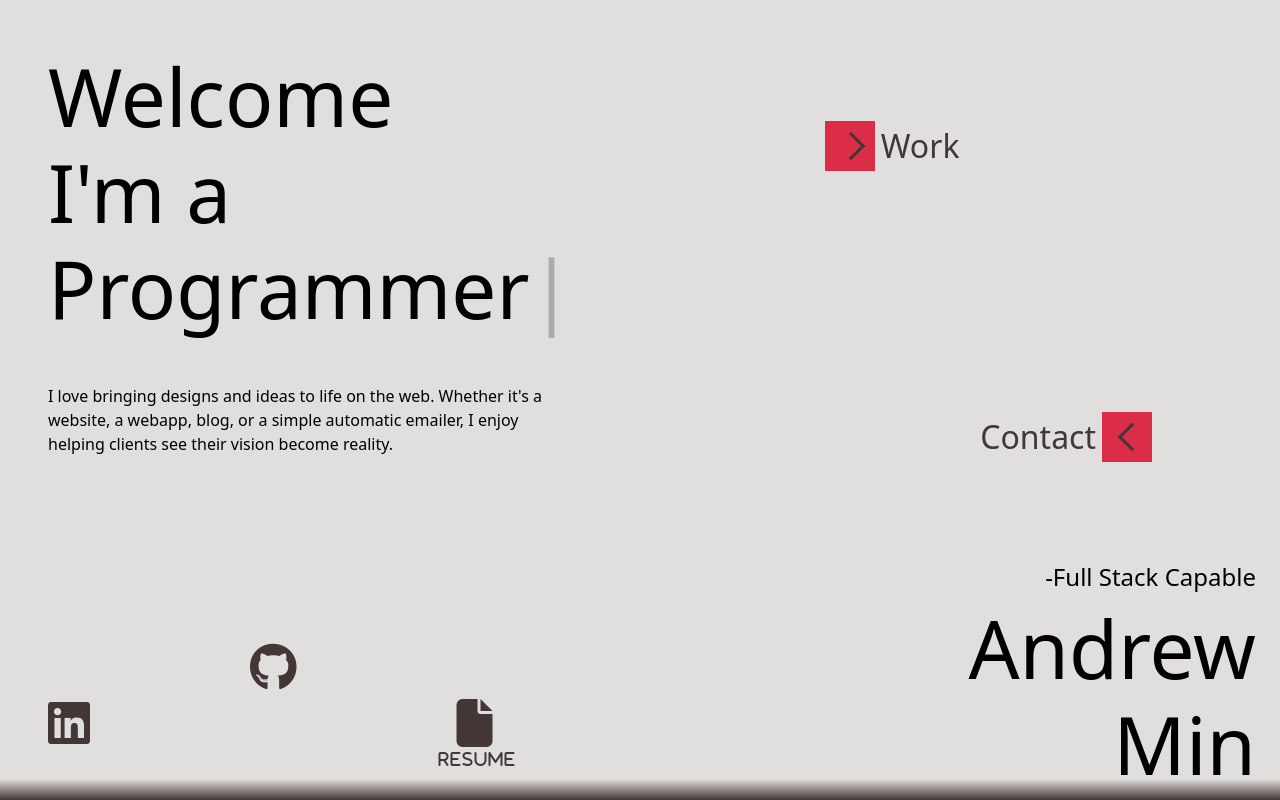
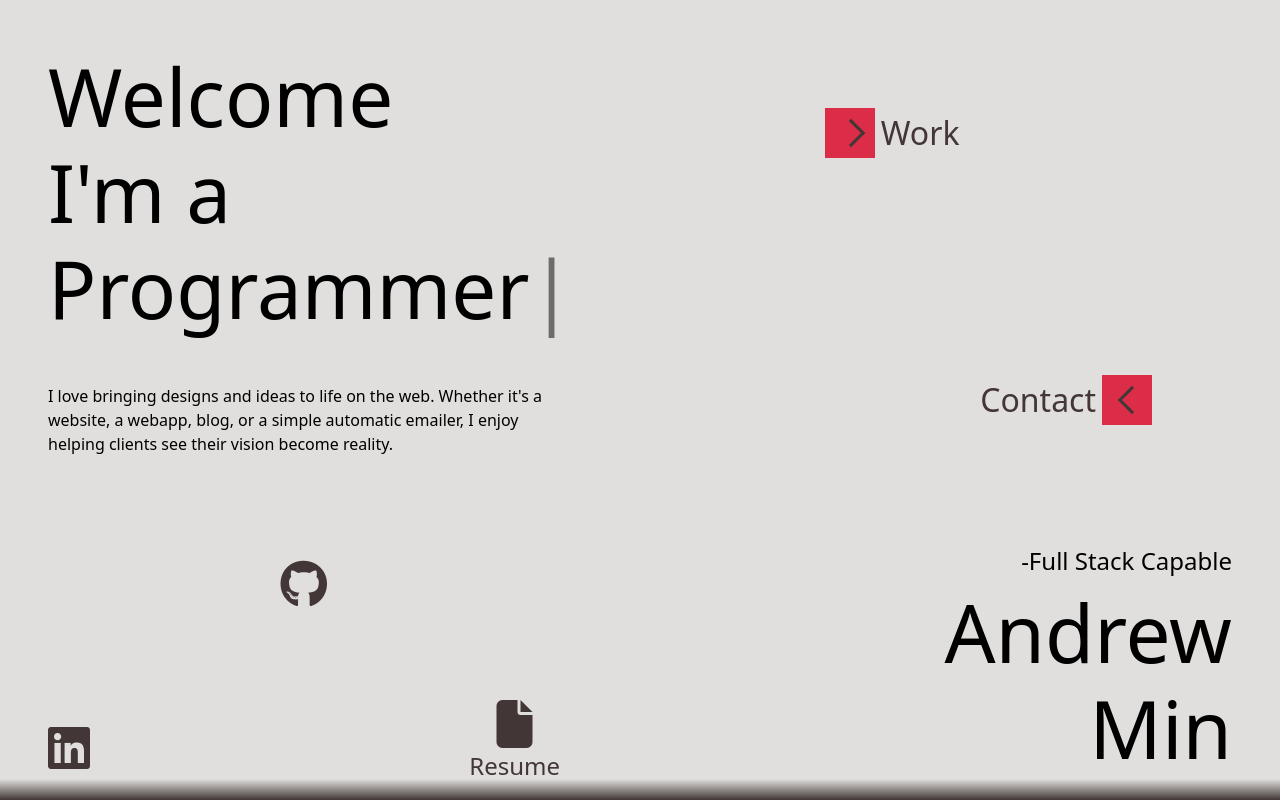
Before and after one commit to andrewymin/portfolio, a React (Vite) app: page / in a window 1280 px wide. Shown: the top 800 px of the page. Built offline with nearby package versions, Linux system fonts and the light colour scheme.

Commit message:
Set intro animation

```diff
--- a/src/components/Home.jsx
+++ b/src/components/Home.jsx
@@ -20,7 +20,7 @@ function Home(props) {
         gsap.fromTo(
           '.title',
           {opacity: 0, x: 100},
-          {duration: 1, opacity: 1, x: 0},
+          {duration: 1, opacity: 1, x: 0, delay: 1.3},
         )
       }, app);
 
--- a/src/components/Nav.jsx
+++ b/src/components/Nav.jsx
@@ -13,12 +13,12 @@ function Nav(props) {
         gsap.fromTo(
           '.link1',
           {opacity: 0, x: -100},
-          {duration: 1, opacity: 1, x: 0, delay: 1},
+          {duration: 1, opacity: 1, x: 0, delay: 2.5},
         );
         gsap.fromTo(
           '.link2',
           {opacity: 0, x: 100},
-          {duration: 1.75, opacity: 1, x: 0, delay: 1.8},
+          {duration: 1.75, opacity: 1, x: 0, delay: 3.3},
           );
       }, app);
 
--- a/src/components/Social.jsx
+++ b/src/components/Social.jsx
@@ -3,15 +3,23 @@ import gsap from 'gsap';
 
 function Social(props) {
 
+    const fadeUp = (target, yStart, yEnd, startDelay) => {
+        return gsap.fromTo(
+            target,
+            {opacity: 0, y: yStart},
+            {duration: 2.5, opacity: 1, y: yEnd, delay: startDelay, ease: "elastic.out(1, 0.5)"},
+          );
+    }
+
     const app = useRef();
+    // const tl = useRef();
+
     useLayoutEffect(() => {
       let ctx = gsap.context(() => {
         // use scoped selectors
-        gsap.fromTo(
-          '.about-me',
-          {opacity: 0, x: -350},
-          {duration: 1, opacity: 1, x: 0},
-        )
+        fadeUp('.platforms a:nth-child(1)', 100, 0, 3.3);
+        fadeUp('.platforms a:nth-child(2)', 100, 0, 2.5);
+        fadeUp('.platforms a:nth-child(3)', 100, 0, 3.3);
       }, app);
 
       return () => ctx.revert();
@@ -19,11 +27,11 @@ function Social(props) {
 
     return (
         <div className='social' ref={app}>
-            <h2 className='platforms'>
+            <div className='platforms'>
                 <a href="https://www.google.com"><i className="fa-brands fa-linkedin"></i></a>
                 <a href="https://www.youtube.com"><i className="fa-brands fa-github"></i></a>
                 <a href="https://www.w3schools.com"><i className="fa-solid fa-file"></i></a>
-            </h2>
+            </div>
         </div>
     );
 }
--- a/src/css/index.css
+++ b/src/css/index.css
@@ -7,6 +7,7 @@
 body {
   background-color: #e1dfdd;
   color: #000000;
+  overflow-x: hidden;
 }
 
 .show {
@@ -46,7 +47,7 @@ section {
   grid-template-columns: repeat(2, 1fr);
   align-items: center;
   width: 336px;
-  height: 100%;
+  height: 85%;
 }
 #mainNav .menu :nth-child(1) {
   position: relative;
@@ -173,44 +174,47 @@ section {
 #intro .about-me p {
   margin-top: 3rem;
   width: 80%;
+  min-width: 450px;
 }
 #intro .social {
-  display: flex;
-  height: 100%;
-  justify-content: start;
-  align-items: flex-end;
+  min-width: 470px;
+  max-width: 40vw;
+  position: relative;
+  margin-left: 3rem;
 }
-#intro .social .platforms {
-  margin-bottom: 3rem;
-  display: flex;
-  margin-left: 3rem;
-  gap: 10rem;
-  width: 100%;
+#intro .social .platforms :nth-child(1) {
+  bottom: 1rem;
 }
 #intro .social .platforms :nth-child(2) {
-  transform: translateY(-56px);
+  top: -5rem;
+  left: 50%;
+  transform: translateX(-50%);
 }
-#intro .social .platforms > * {
+#intro .social .platforms :nth-child(3) {
+  bottom: 1rem;
+  right: 0;
+  display: flex;
+  flex-direction: column;
+  align-items: center;
+  text-decoration: none;
+}
+#intro .social .platforms a {
+  position: absolute;
   font-size: 3rem;
   cursor: pointer;
   color: rgb(66, 54, 54);
 }
-#intro .social .platforms > * :hover {
+#intro .social .platforms :nth-child(3)::after {
+  content: "Resume";
+  font-size: 1.5rem;
+}
+#intro .social .platforms a:hover {
   color: rgb(219, 45, 72);
-}
-#intro .social .platforms :last-child {
-  position: relative;
-}
-#intro .social .platforms :last-child ::after {
-  content: "resume";
-  font-size: 1rem;
-  position: absolute;
-  letter-spacing: 2px;
-  bottom: -20px;
-  left: -50%;
+  transform: translateY(-5px);
 }
 #intro .title {
-  margin-right: 1.5rem;
+  margin-right: 3rem;
+  margin-bottom: 1rem;
 }
 #intro .title .name {
   position: absolute;
--- a/src/scss/components/_wrapper.scss
+++ b/src/scss/components/_wrapper.scss
@@ -9,4 +9,5 @@
 body {
     background-color: $white;
     color: $black;
+    overflow-x: hidden;
 }
--- a/src/scss/index.scss
+++ b/src/scss/index.scss
@@ -41,7 +41,7 @@ section {
         grid-template-columns: repeat(2, 1fr);
         align-items: center;
         width: 336px;
-        height: 100%;
+        height: 85%;
 
         :nth-child(1) {
             position: relative;
@@ -212,56 +212,91 @@ section {
         p {
             margin-top: 3rem;
             width: 80%;
+            min-width: 450px;
+
         }
     }
 
     .social {
-        display: flex;
-        height: 100%;
-        justify-content: start;
-        align-items: flex-end;
+        // display: flex;
+        // height: 100%;
+        // justify-content: start;
+        // align-items: flex-end;
+        min-width: 470px;
+        max-width: 40vw;
+        position: relative;
+        margin-left: 3rem;
 
         .platforms {
-            margin-bottom: 3rem;
-            display: flex;
-            margin-left: 3rem;
-            gap: 10rem;
-            width: 100%;
+            // margin-bottom: 3rem;
+            // display: flex;
+            // margin-left: 3rem;
+            // gap: 10rem;
+            // width: 100%;
+
+
+            :nth-child(1) {
+                // transform: translateY(-1rem);
+                bottom: 1rem;
+            }
 
             :nth-child(2) {
-                transform: translateY(-56px);
+                // transform: translateY(-7rem);
+                top: -5rem;
+                left: 50%;
+                transform: translateX(-50%);
             }
 
-            > * {
+            :nth-child(3) {
+                // transform: translateY(-1rem);
+                bottom: 1rem;
+                right: 0;
+                display: flex;
+                flex-direction: column;
+                align-items: center;
+                text-decoration: none;
+            }
+
+            a {
+                position: absolute;
                 font-size: 3rem;
                 cursor: pointer;
                 color: $bark;
+            }
 
-                :hover {
-                    color: $redWood;
-                }
+            // a span {
+            //     font-size: 12px;
+            // }
+            :nth-child(3)::after {
+                content: 'Resume';
+                font-size: 1.5rem;
+            }
 
+            a:hover {
+                color: $redWood;
+                transform: translateY(-5px);
             }
 
 
-            :last-child{
-                position: relative;
+            // :last-child{
+            //     position: relative;
 
-                ::after {
-                    content: "resume";
-                    font-size: 1rem;
-                    position: absolute;
-                    letter-spacing: 2px;
-                    bottom: -20px;
-                    left: -50%;
-                }
-            }
+            //     ::after {
+            //         content: "resume";
+            //         font-size: 1rem;
+            //         position: absolute;
+            //         letter-spacing: 2px;
+            //         bottom: -20px;
+            //         left: -50%;
+            //     }
+            // }
         }
     }
 
 
     .title {
-        margin-right: 1.5rem;
+        margin-right: 3rem;
+        margin-bottom: 1rem;
 
         .name {
             position: absolute;
```
Also changed, not shown: 1 other file (tests, documents, lock files or other folders).
